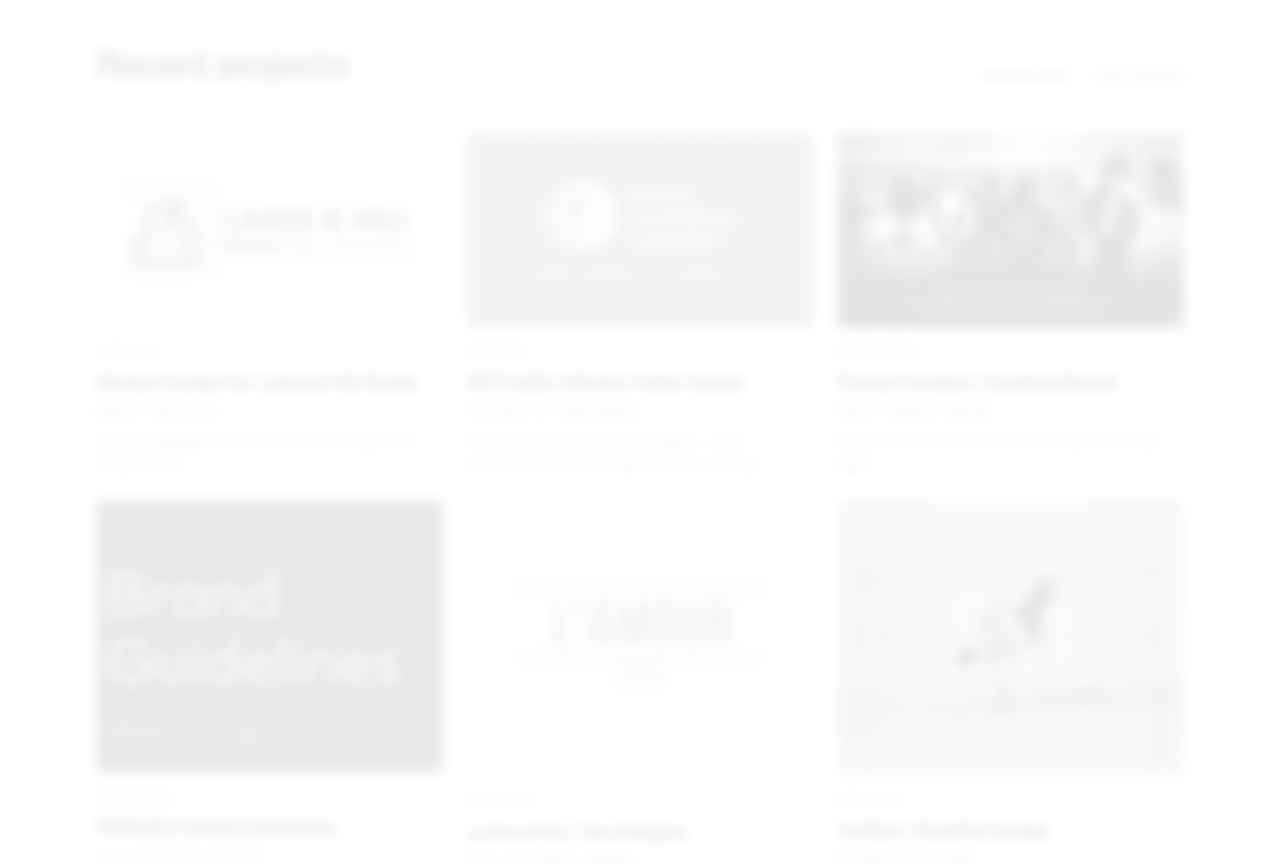
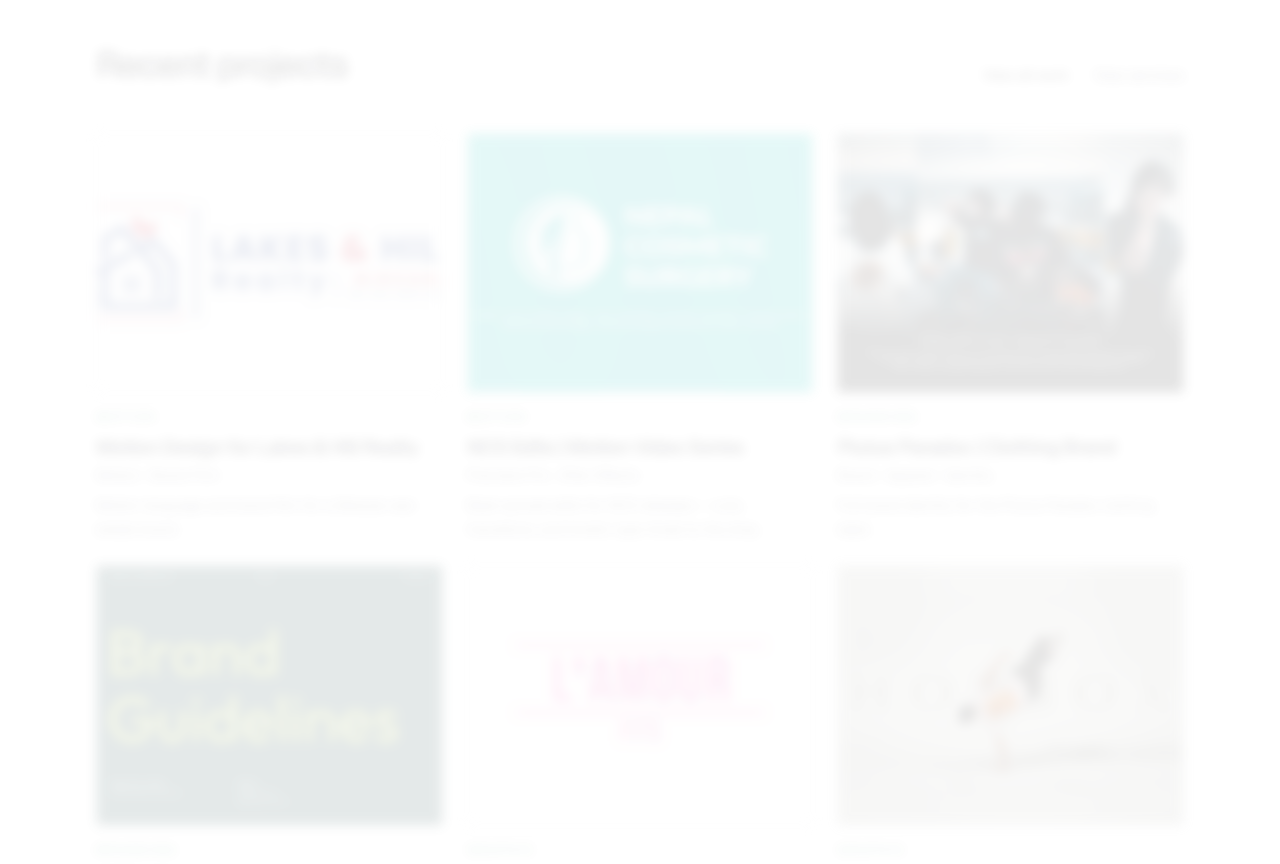
Before and after one commit to thesandeepstudio/wraythx, a Next.js app: page / in a window 1280 px wide. Shown: the part 1400-2264 px from the top of the page. Built offline with nearby package versions, Linux system fonts and the light colour scheme; no server answers.

Commit message:
style: drop grayscale thumbs plus fixed aspect ratio on homepage featured images

```diff
--- a/app/page.tsx
+++ b/app/page.tsx
@@ -471,7 +471,7 @@ export default function Home() {
                         width={800}
                         height={600}
                         sizes="(max-width: 768px) 100vw, 33vw"
-                        className="block w-full grayscale transition duration-700 group-hover:scale-105 group-hover:grayscale-0"
+                        className="block aspect-[4/3] w-full object-cover transition duration-700 group-hover:scale-105"
                       />
                     ) : null}
                   </div>
```
